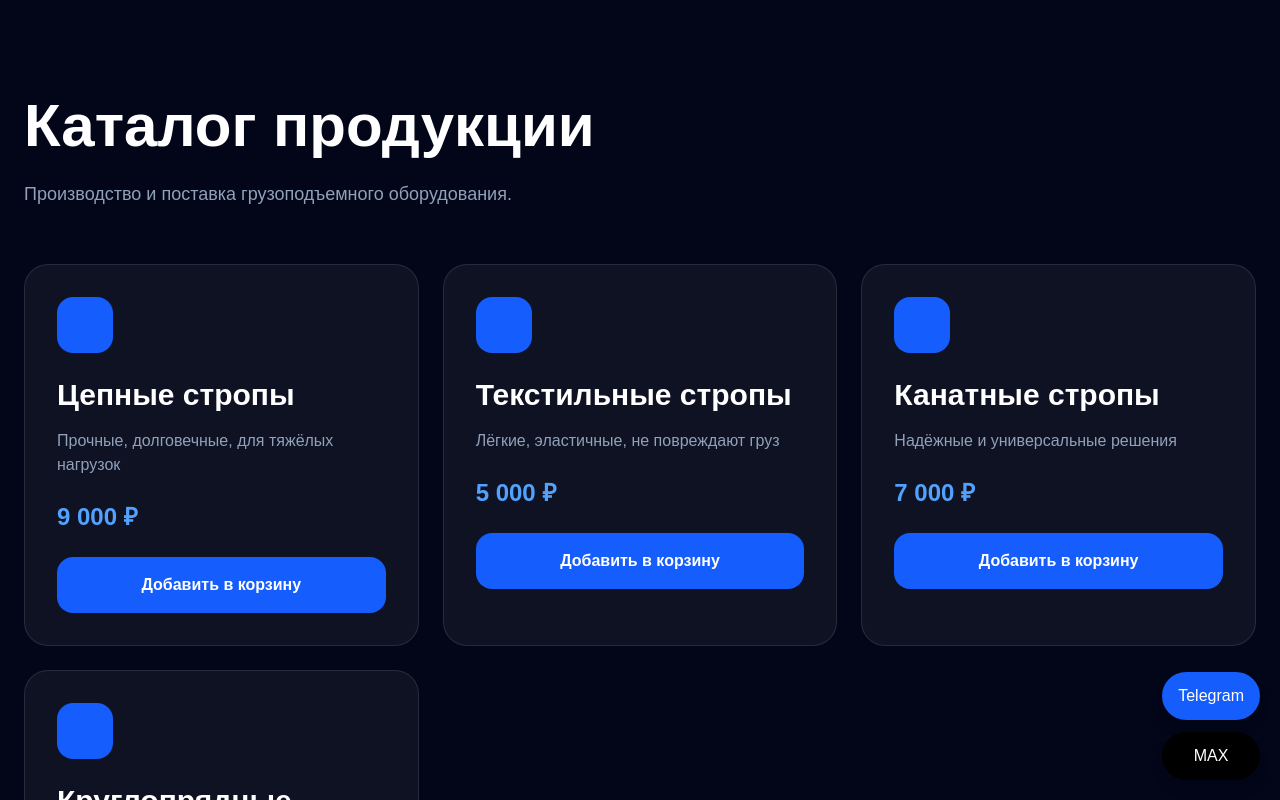
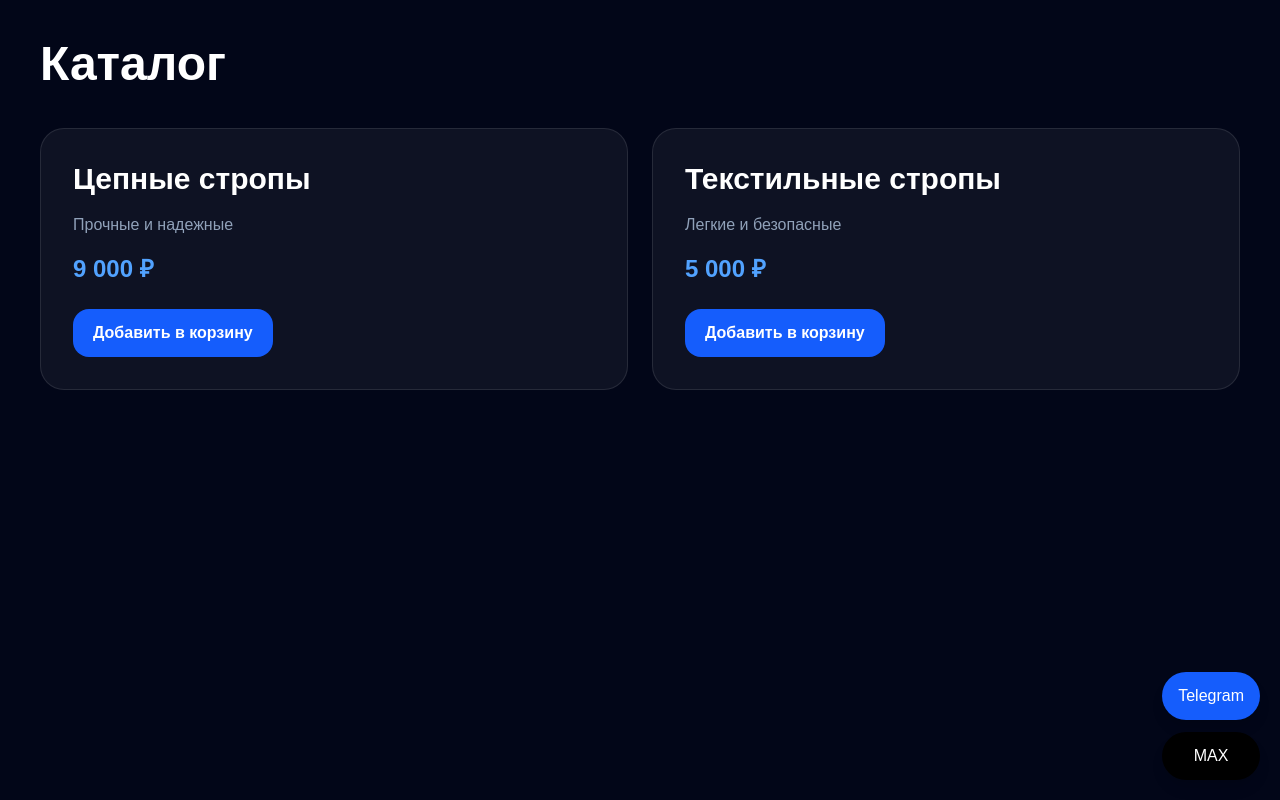
Before and after one commit to ar1na-s/strop, a Next.js app: page /catalog in a window 1280 px wide. Shown: the top 800 px of the page. Built offline with nearby package versions, Linux system fonts and the light colour scheme.

Commit message:
fix netlify build

```diff
--- a/app/catalog/page.tsx
+++ b/app/catalog/page.tsx
@@ -1,58 +1,36 @@
 export const metadata = {
     title: "Каталог продукции — ТТК-Билдинг",
-    description:
-        "Цепные, текстильные, канатные и круглопрядные стропы.",
 };
 
 const products = [
     {
         title: "Цепные стропы",
-        desc: "Прочные, долговечные, для тяжёлых нагрузок",
+        desc: "Прочные и надежные",
         price: "9 000 ₽",
     },
     {
         title: "Текстильные стропы",
-        desc: "Лёгкие, эластичные, не повреждают груз",
+        desc: "Легкие и безопасные",
         price: "5 000 ₽",
-    },
-    {
-        title: "Канатные стропы",
-        desc: "Надёжные и универсальные решения",
-        price: "7 000 ₽",
-    },
-    {
-        title: "Круглопрядные стропы",
-        desc: "Высокая прочность и гибкость",
-        price: "6 500 ₽",
     },
 ];
 
 export default function CatalogPage() {
     return (
-        <main className="min-h-screen bg-slate-950 text-white">
+        <main className="min-h-screen bg-slate-950 text-white p-10">
 
-            <section className="mx-auto max-w-7xl px-6 py-24">
-
-                <h1 className="text-6xl font-black">
-                    Каталог продукции
+            <h1 className="text-5xl font-black">
+                Каталог
             </h1>
 
-                <p className="mt-6 max-w-3xl text-lg text-slate-400">
-                    Производство и поставка грузоподъемного оборудования.
-                </p>
-
-                <div className="mt-14 grid gap-6 md:grid-cols-2 lg:grid-cols-3">
+            <div className="mt-10 grid gap-6 md:grid-cols-2">
 
                 {products.map((item) => (
-
                     <div
                         key={item.title}
                         className="rounded-3xl border border-white/10 bg-white/5 p-8"
                     >
-
-                            <div className="h-14 w-14 rounded-2xl bg-blue-600" />
-
-                            <h2 className="mt-6 text-3xl font-black">
+                        <h2 className="text-3xl font-black">
                             {item.title}
                         </h2>
 
@@ -60,24 +38,20 @@ export default function CatalogPage() {
                             {item.desc}
                         </p>
 
-                            <div className="mt-6 text-2xl font-black text-blue-400">
+                        <div className="mt-4 text-2xl text-blue-400 font-black">
                             {item.price}
                         </div>
 
                         <button
-                                className="mt-6 w-full rounded-2xl bg-blue-600 px-5 py-4 font-bold hover:bg-blue-700 transition"
+                            className="mt-6 rounded-2xl bg-blue-600 px-5 py-3 font-bold hover:bg-blue-700 transition"
                         >
                             Добавить в корзину
                         </button>
-
                     </div>
-
                 ))}
 
             </div>
 
-            </section>
-
         </main>
     );
 }
```
Lines whose indentation alone changed are shown as unchanged.
